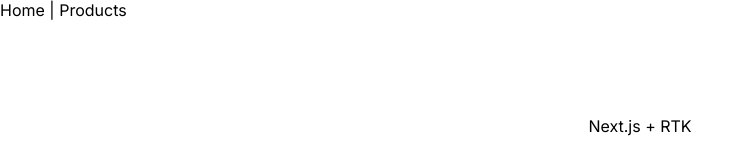
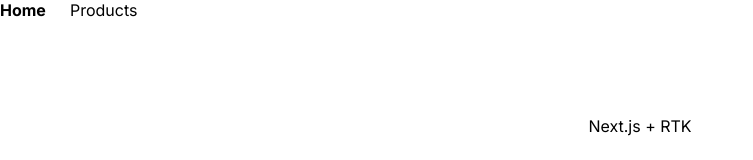
Before and after one commit to nzkks/nextjs-rtk, a Next.js app: page / in a window 1280 px wide. Shown: the top 160 px of the page, without its empty margins (0-753 px from the left). Built offline with nearby package versions, Linux system fonts and the light colour scheme.

Commit message:
header navigaton items as a client component

```diff
--- /dev/null
+++ b/src/app/_components/navLinks/navLinks.tsx
@@ -0,0 +1,36 @@
+'use client';
+
+import { useActivePath } from '@/app/_utils/helper';
+import Link from 'next/link';
+
+type navItem = {
+  id: number;
+  name: string;
+  href: string;
+};
+
+type ItemsProps = {
+  items: navItem[];
+};
+
+const NavLinks = ({ items }: ItemsProps) => {
+  const checkActivePath = useActivePath();
+
+  return (
+    <>
+      {items.map(({ id, name, href }) => {
+        return (
+          <Link
+            key={id}
+            href={href}
+            style={{ fontWeight: checkActivePath(href) ? 'bold' : 'normal', marginRight: '24px' }}
+          >
+            {name}
+          </Link>
+        );
+      })}
+    </>
+  );
+};
+
+export default NavLinks;
--- /dev/null
+++ b/src/app/_utils/helper.ts
@@ -0,0 +1,15 @@
+import { usePathname } from 'next/navigation';
+
+export function useActivePath(): (path: string) => boolean {
+  const pathname = usePathname();
+
+  const checkActivePath = (path: string) => {
+    if (path === '/' && pathname !== path) {
+      return false;
+    }
+
+    return pathname.startsWith(path);
+  };
+
+  return checkActivePath;
+}
--- a/src/app/layout.tsx
+++ b/src/app/layout.tsx
@@ -1,10 +1,10 @@
 import type { Metadata } from 'next';
 import { Inter } from 'next/font/google';
-import Link from 'next/link';
 
 import './globals.css';
 import StoreProvider from './StoreProvider';
 import styles from './page.module.css';
+import NavLinks from './_components/navLinks/navLinks';
 
 const inter = Inter({ subsets: ['latin'] });
 
@@ -12,6 +12,11 @@ export const metadata: Metadata = {
   title: 'Create Next App',
   description: 'Generated by create next app'
 };
+
+const headerNavLinks = [
+  { id: 1, name: 'Home', href: '/' },
+  { id: 2, name: 'Products', href: '/products' }
+];
 
 export default function RootLayout({
   children
@@ -22,7 +27,7 @@ export default function RootLayout({
     <html lang="en">
       <body className={inter.className}>
         <header>
-          <Link href="/">Home</Link> | <Link href="/products">Products</Link>
+          <NavLinks items={headerNavLinks} />
         </header>
         <main className={styles.main}>
           <StoreProvider>{children}</StoreProvider>
```
